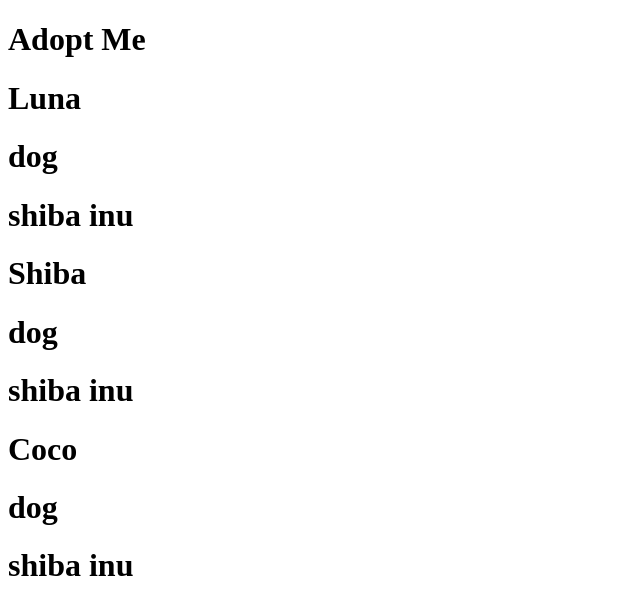
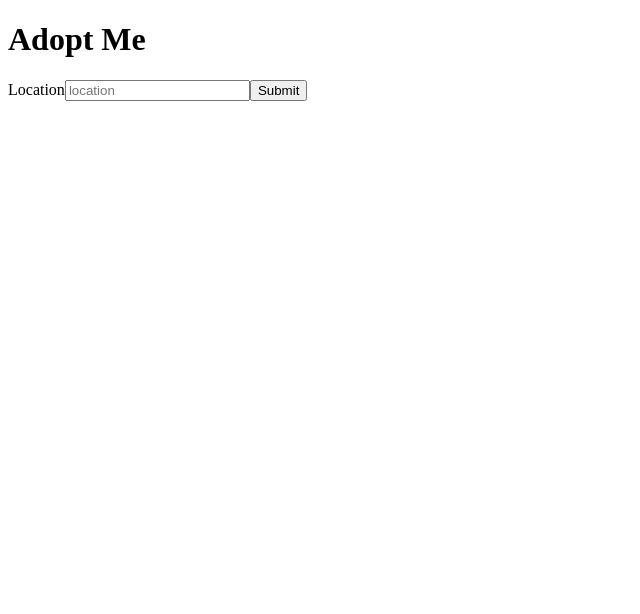
Before and after one commit to rakshithsantosh/petAdoption, a React (Vite) app: page / in a window 1280 px wide. Shown: the top 614 px of the page, without its empty margins (0-640 px from the left). Built offline with nearby package versions, Linux system fonts and the light colour scheme.

Commit message:
using useState hook

```diff
--- a/src/App.jsx
+++ b/src/App.jsx
@@ -1,6 +1,6 @@
 
 import ReactDOM from "react-dom/client";
-import Pet from "./Pet";
+import SearchParams from "./SearchParams";
 
 
 const App = () => {
@@ -14,9 +14,7 @@ const App = () => {
   return(
     <div>
     <h1>Adopt Me</h1>
-    <Pet name="Luna" animal="dog" breed="shiba inu" />
-    <Pet name="Shiba" animal="dog" breed="shiba inu" />
-    <Pet name="Coco" animal="dog" breed="shiba inu" />
+    <SearchParams />
     </div>
   )
 };
--- /dev/null
+++ b/src/SearchParams.jsx
@@ -0,0 +1,17 @@
+import {useState} from 'react';
+const SearchParams = () =>{
+    const [location,setLocation] = useState("");
+    return(
+        <div className='search-params'>
+            <form>
+                <label htmlFor="location">
+                    Location
+                    <input onChange={(e)=>{setLocation(e.target.value)}}type="text" id="location" placeholder='location' value={location} />
+                </label>
+                <button>Submit</button>
+            </form>
+        </div>
+    )
+}
+
+export default SearchParams;
```
